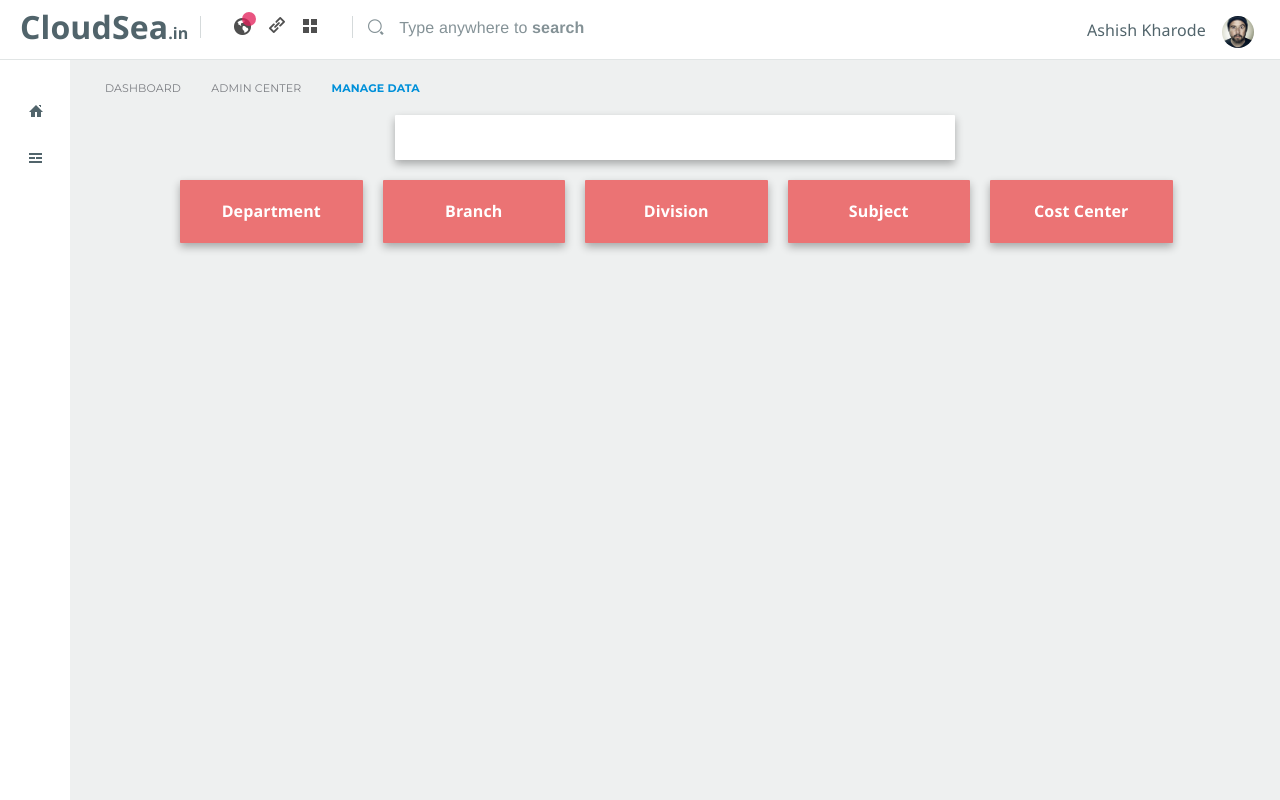
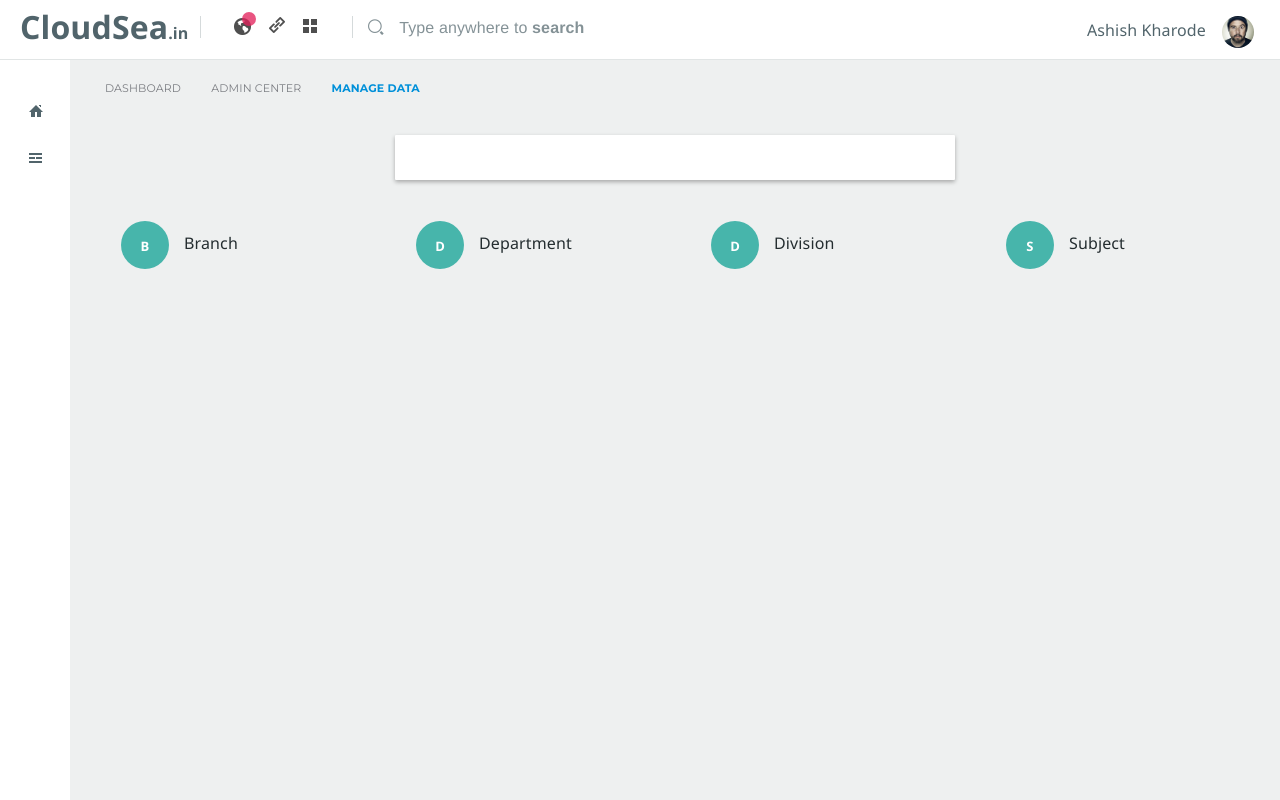
Before and after one commit to repocloudsea/cloudsea-webportal, an Angular app: page /admin/manage in a window 1280 px wide. Built offline with nearby package versions, Linux system fonts and the light colour scheme; some icons are missing.

Commit message:
changed department page layout

```diff
--- a/src/app/admin-center/manage-data/manage-data.component.html
+++ b/src/app/admin-center/manage-data/manage-data.component.html
@@ -13,7 +13,7 @@
 <!-- BreadCrumb ends -->
 
 <!-- Body starts -->
-<div class="row">
+<div class="row m-t-20">
   <div class="col-sm-3"></div>
   <div class="col-sm-6">
     <app-search-bar></app-search-bar>
@@ -22,39 +22,60 @@
 </div>
 
 <!-- Object Listing Starts-->
-<div class="row m-l-70">
-  <!-- Department -->
-  <div class="panel panel-default app-floter app-pointer col-sm-2 bg-danger text-white m-r-10 m-l-10"
-       routerLink="/admin/manage/department">
-    <div class="panel-body text-center">
-      <span class="bold fs-16">Department</span>
+<div class="row">
+  <!-- Branch -->
+  <div class="col-sm-3">
+    <div class="panel panel-transparent">
+      <div class="panel-body">
+        <div class="thumbnail-wrapper d48 circular bg-success text-white inline app-pointer">
+          <div class="bold">B</div>
+        </div>
+        <div class="p-l-15 inline">
+          <h5 class="m-b-5 app-pointer"><span class="semi-bold">Branch</span></h5>
+        </div>
+      </div>
     </div>
   </div>
 
-  <!-- Branch -->
-  <div class="panel panel-default app-floter app-pointer col-sm-2 bg-danger text-white m-r-10 m-l-10">
-    <div class="panel-body text-center">
-      <span class="bold fs-16">Branch</span>
+  <!-- Department -->
+  <div class="col-sm-3">
+    <div class="panel panel-transparent" routerLink="/admin/manage/department">
+      <div class="panel-body">
+        <div class="thumbnail-wrapper d48 circular bg-success text-white inline app-pointer">
+          <div class="bold">D</div>
+        </div>
+        <div class="p-l-15 inline">
+          <h5 class="m-b-5 app-pointer"><span class="semi-bold">Department</span></h5>
+        </div>
+      </div>
     </div>
   </div>
 
   <!-- Division -->
-  <div class="panel panel-default app-floter app-pointer col-sm-2 bg-danger text-white m-r-10 m-l-10">
-    <div class="panel-body text-center">
-      <span class="bold fs-16">Division</span>
+  <div class="col-sm-3">
+    <div class="panel panel-transparent">
+      <div class="panel-body">
+        <div class="thumbnail-wrapper d48 circular bg-success text-white inline app-pointer">
+          <div class="bold">D</div>
+        </div>
+        <div class="p-l-15 inline">
+          <h5 class="m-b-5 app-pointer"><span class="semi-bold">Division</span></h5>
+        </div>
+      </div>
     </div>
   </div>
 
-  <!-- Subject-->
-  <div class="panel panel-default app-floter app-pointer col-sm-2 bg-danger text-white m-r-10 m-l-10">
-    <div class="panel-body text-center">
-      <span class="bold fs-16">Subject</span>
-    </div>
-  </div>
-  <!-- Division -->
-  <div class="panel panel-default app-floter app-pointer col-sm-2 bg-danger text-white m-r-10 m-l-10">
-    <div class="panel-body text-center">
-      <span class="bold fs-16">Cost Center</span>
+  <!-- Subject -->
+  <div class="col-sm-3">
+    <div class="panel panel-transparent">
+      <div class="panel-body">
+        <div class="thumbnail-wrapper d48 circular bg-success text-white inline app-pointer">
+          <div class="bold">S</div>
+        </div>
+        <div class="p-l-15 inline">
+          <h5 class="m-b-5 app-pointer"><span class="semi-bold">Subject</span></h5>
+        </div>
+      </div>
     </div>
   </div>
 </div>
--- a/src/app/admin-center/manage-department/manage-department.component.html
+++ b/src/app/admin-center/manage-department/manage-department.component.html
@@ -39,10 +39,10 @@
                 <input type="text" class="form-control" required>
             </div>
             <div class="p-t-10">
-                <button class="btn btn-cons btn-rounded btn-danger btn-animated from-left fa fa-trash-o pull-left">
-                    <span>Delete</span>
+                <button class="btn btn-cons pull-left">
+                    <span>Cancel</span>
                 </button>
-                <button class="btn btn-cons btn-rounded btn-success btn-animated from-left fa fa-check pull-right">
+                <button class="btn btn-cons btn-success btn-animated from-top fa fa-check pull-right">
                     <span>Save</span>
                 </button>
             </div>
@@ -60,34 +60,86 @@
     <!-- Object Listing Starts -->
     <div class="row">
         <div class="col-sm-4">
-            <div class="panel panel-default bg-danger app-floter app-pointer">
-                <div class="panel-body text-center semi-bold fs-14 text-white">
-                    Computer Sicence
+            <div class="panel panel-default panel-condensed">
+                <div class="panel-heading">
+                    <div class="panel-title">FM00X1</div>
+                    <div class="pull-right panel-title">
+                        <span class="app-pointer"><i class="fa fa-pencil fa-lg p-r-10"></i></span>
+                        <span class="app-pointer"><i class="fa fa-trash-o fa-lg"></i></span>
+                    </div>
+                </div>
+                <div class="panel-body">
+                    <div class="thumbnail-wrapper d39 circular bg-danger text-white inline">
+                        <div class="bold">F</div>
+                    </div>
+                    <div class="p-l-15 p-t-10 inline">
+                        <span class="semi-bold fs-14">Finance Management</span>
+                    </div>
+                </div>
+            </div>
+        </div>
+
+        <!-- TODO: Need to Remove-->
+        <div class="col-sm-4">
+            <div class="panel panel-default panel-condensed">
+                <div class="panel-heading">
+                    <div class="panel-title">FM00X1</div>
+                    <div class="pull-right panel-title">
+                        <span class="app-pointer"><i class="fa fa-pencil fa-lg p-r-10"></i></span>
+                        <span class="app-pointer"><i class="fa fa-trash-o fa-lg"></i></span>
+                    </div>
+                </div>
+                <div class="panel-body">
+                    <div class="thumbnail-wrapper d39 circular bg-danger text-white inline">
+                        <div class="bold">H</div>
+                    </div>
+                    <div class="p-l-15 p-t-10 inline">
+                        <span class="semi-bold fs-14">Human Resource</span>
+                    </div>
                 </div>
             </div>
         </div>
 
         <div class="col-sm-4">
-            <div class="panel panel-default bg-danger app-floter app-pointer">
-                <div class="panel-body text-center semi-bold fs-14 text-white">
-                    Information Technology
+            <div class="panel panel-default panel-condensed">
+                <div class="panel-heading">
+                    <div class="panel-title">FM00X1</div>
+                    <div class="pull-right panel-title">
+                        <span class="app-pointer"><i class="fa fa-pencil fa-lg p-r-10"></i></span>
+                        <span class="app-pointer"><i class="fa fa-trash-o fa-lg"></i></span>
+                    </div>
+                </div>
+                <div class="panel-body">
+                    <div class="thumbnail-wrapper d39 circular bg-danger text-white inline">
+                        <div class="bold">F</div>
+                    </div>
+                    <div class="p-l-15 p-t-10 inline">
+                        <span class="semi-bold fs-14">Finance Management</span>
+                    </div>
                 </div>
             </div>
         </div>
+
         <div class="col-sm-4">
-            <div class="panel panel-default bg-danger app-floter app-pointer">
-                <div class="panel-body text-center semi-bold fs-14 text-white">
-                    Electronics & Tele-Com
+            <div class="panel panel-default panel-condensed">
+                <div class="panel-heading">
+                    <div class="panel-title">FM00X1</div>
+                    <div class="pull-right panel-title">
+                        <span class="app-pointer"><i class="fa fa-pencil fa-lg p-r-10"></i></span>
+                        <span class="app-pointer"><i class="fa fa-trash-o fa-lg"></i></span>
+                    </div>
+                </div>
+                <div class="panel-body">
+                    <div class="thumbnail-wrapper d39 circular bg-danger text-white inline">
+                        <div class="bold">H</div>
+                    </div>
+                    <div class="p-l-15 p-t-10 inline">
+                        <span class="semi-bold fs-14">Human Resource</span>
+                    </div>
                 </div>
             </div>
         </div>
-        <div class="col-sm-4">
-            <div class="panel panel-default bg-danger app-floter app-pointer">
-                <div class="panel-body text-center semi-bold fs-14 text-white">
-                    Machanical
-                </div>
-            </div>
-        </div>
+        <!-- TODO: Need to Remove-->
     </div>
     <!-- Object Listing Ends -->
   </div>
--- a/src/styles.css
+++ b/src/styles.css
@@ -23,10 +23,10 @@
     line-height: 23pt;
 }
 .app-floter {
-     box-shadow: 0 4px 8px 0 rgba(0,0,0,0.3);
+     box-shadow: 0 2px 4px 0 rgba(0,0,0,0.3);
 }
 .app-floter:hover {
-     box-shadow: 0 8px 16px 0 rgba(0,0,0,0.5);
+     box-shadow: 0 4px 12px 0 rgba(0,0,0,0.5);
 }
 .app-pointer {
     cursor: pointer;
```
